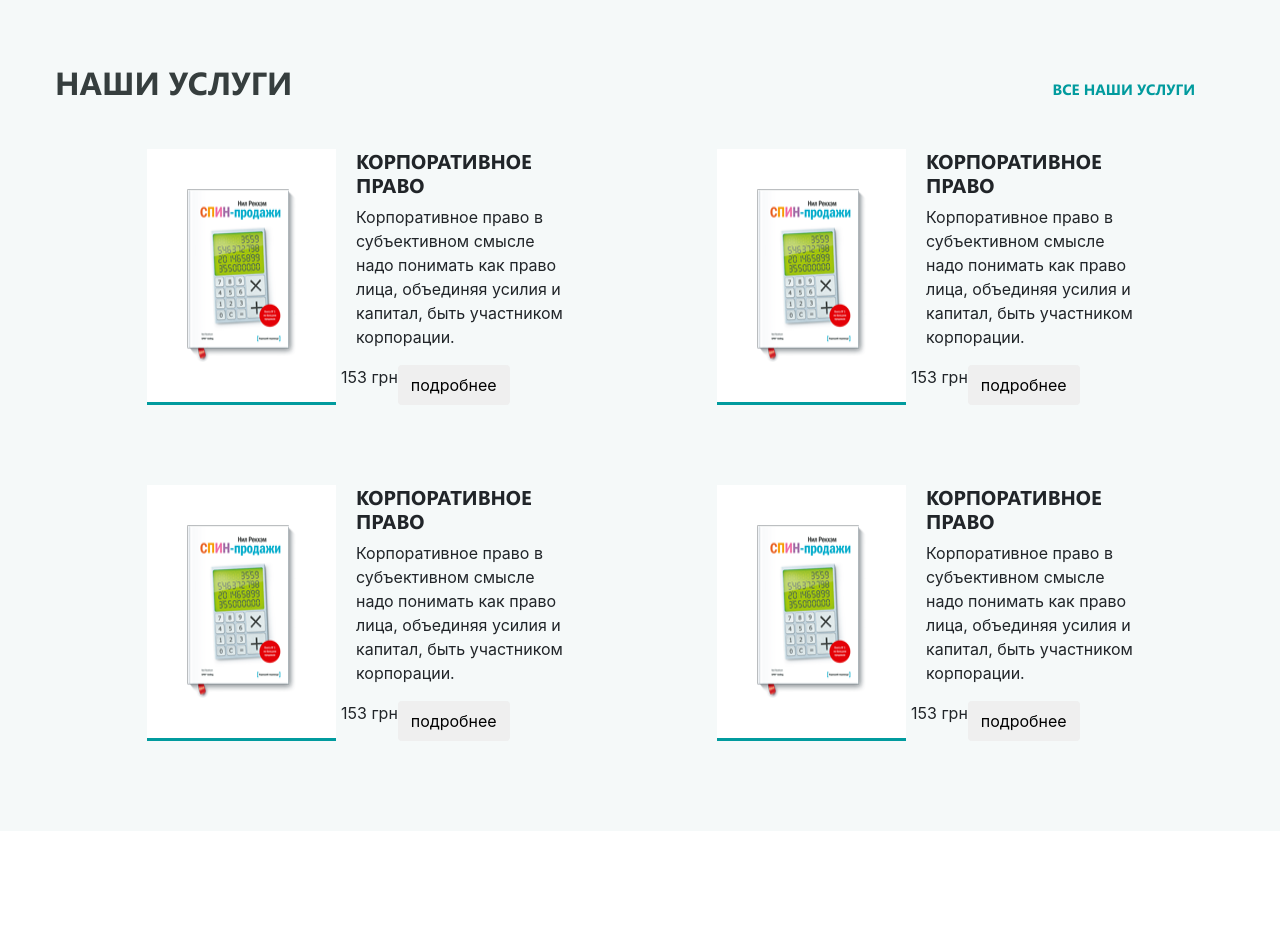
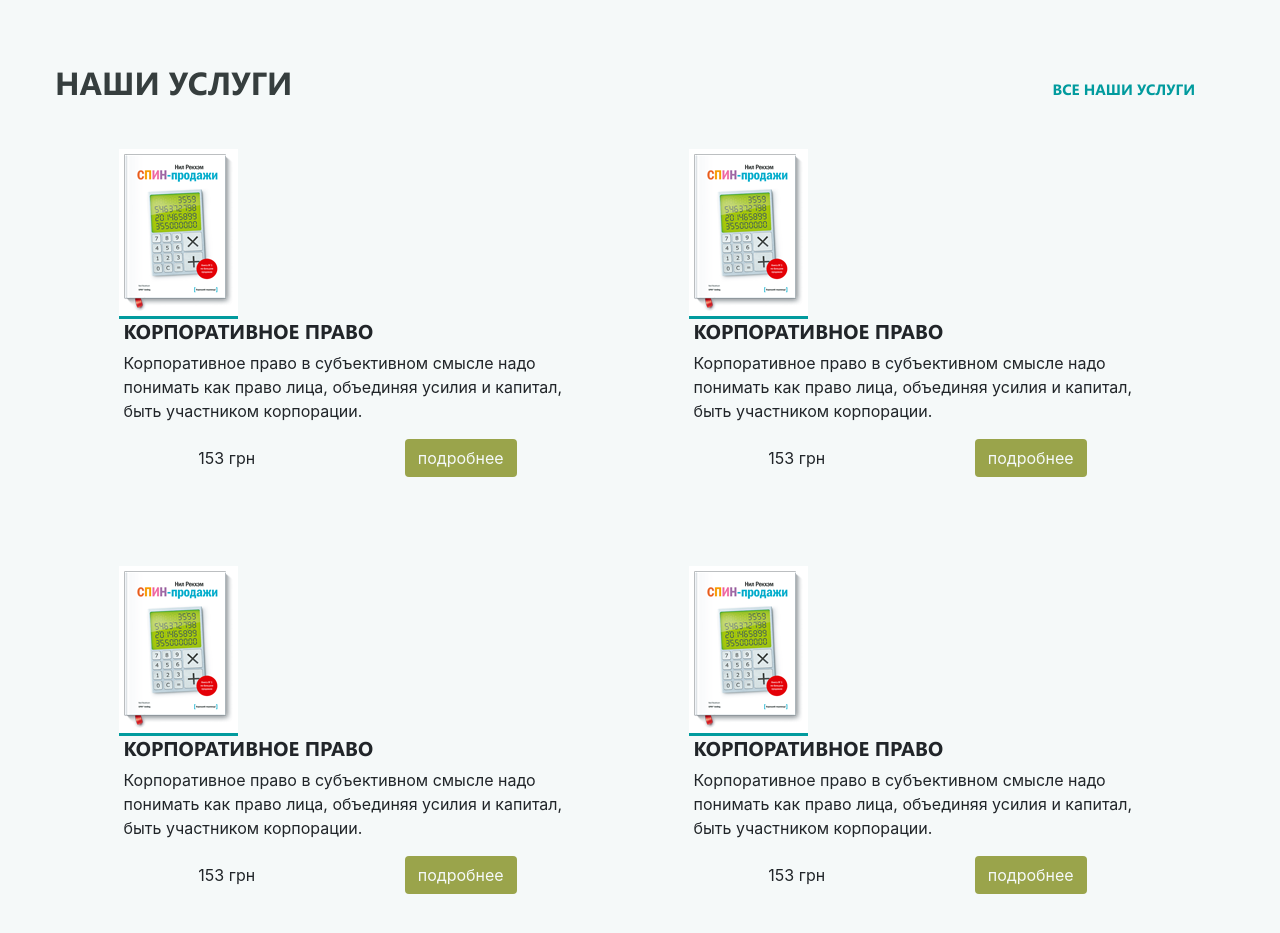
Before and after one commit to VasJeni/lawhelper, a website: page index.html in a window 1280 px wide. Shown: the part 1100-2033 px from the top of the page. Before the commit the page ends 1931 px from the top, so only its background shows below. Drawn offline with nearby package versions, Linux system fonts and the light colour scheme.

```diff
--- a/index.html
+++ b/index.html
@@ -2,11 +2,9 @@
 <html lang="en">
     <head>
         <meta charset="UTF-8">
-        <title>VasYen</title>
-        <link href="https://fonts.googleapis.com/css?family=Roboto:400,900|Source+Sans+Pro&amp;subset=cyrillic" rel="stylesheet">
+        <title>Title</title>
         <meta name="viewport" content="width=device-width, initial-scale=1">
         <link rel="stylesheet" href="css/style.css">
-        <script src="https://code.jquery.com/jquery-3.3.1.min.js"></script>
     </head>
     <body>
 
@@ -109,39 +107,48 @@
             </div>
             <div class="lc-product--list">
                 <div class="lc-product--item">
-                    <img src="images/calc.png" alt="book title">
+                    <div>
+                        <img src="images/calc.png" alt="book title">
+                    </div>
                     <div class="lc-product--item-text">
                         <div class="lc-product--item-describe">
                             <h4>КОРПОРАТИВНОЕ ПРАВО</h4>
                             <p>Корпоративное право в субъективном смысле надо понимать как право лица, объединяя усилия и капитал, быть участником корпорации. </p>
-                            <div class="row lc-product__item-price"><p>153 грн</p>
-                                <button class="btn">подробнее</button>
+                            <div class="lc-product--item-price">
+                                <p>153 грн</p>
+                                <button class="btn lc-product--btn-price">подробнее</button>
                             </div>
                         </div>
                     </div>
                 </div>
 
                 <div class="lc-product--item">
-                    <img src="images/calc.png" alt="book title">
+                    <div>
+                        <img src="images/calc.png" alt="book title">
+                    </div>
                     <div class="lc-product--item-text">
                         <div class="lc-product--item-describe">
                             <h4>КОРПОРАТИВНОЕ ПРАВО</h4>
                             <p>Корпоративное право в субъективном смысле надо понимать как право лица, объединяя усилия и капитал, быть участником корпорации. </p>
-                            <div class="row lc-product__item-price"><p>153 грн</p>
-                                <button class="btn">подробнее</button>
+                            <div class="lc-product--item-price">
+                                <p>153 грн</p>
+                                <button class="btn lc-product--btn-price">подробнее</button>
                             </div>
                         </div>
                     </div>
                 </div>
 
                 <div class="lc-product--item">
-                    <img src="images/calc.png" alt="book title">
+                    <div>
+                        <img src="images/calc.png" alt="book title">
+                    </div>
                     <div class="lc-product--item-text">
                         <div class="lc-product--item-describe">
                             <h4>КОРПОРАТИВНОЕ ПРАВО</h4>
                             <p>Корпоративное право в субъективном смысле надо понимать как право лица, объединяя усилия и капитал, быть участником корпорации. </p>
-                            <div class="row lc-product__item-price"><p>153 грн</p>
-                                <button class="btn">подробнее</button>
+                            <div class="lc-product--item-price">
+                                <p>153 грн</p>
+                                <button class="btn lc-product--btn-price">подробнее</button>
                             </div>
                         </div>
                     </div>
@@ -149,13 +156,16 @@
 
 
                 <div class="lc-product--item">
-                    <img src="images/calc.png" alt="book title">
+                    <div>
+                        <img src="images/calc.png" alt="book title">
+                    </div>
                     <div class="lc-product--item-text">
                         <div class="lc-product--item-describe">
                             <h4>КОРПОРАТИВНОЕ ПРАВО</h4>
                             <p>Корпоративное право в субъективном смысле надо понимать как право лица, объединяя усилия и капитал, быть участником корпорации. </p>
-                            <div class="row lc-product__item-price"><p>153 грн</p>
-                                <button class="btn">подробнее</button>
+                            <div class="lc-product--item-price">
+                                <p>153 грн</p>
+                                <button class="btn lc-product--btn-price">подробнее</button>
                             </div>
                         </div>
                     </div>
--- a/sass/section/_products.scss
+++ b/sass/section/_products.scss
@@ -15,33 +15,46 @@
     justify-content: space-around;
   }
   &--item{
-    width: 40%;
+    width: 45%;
     display: flex;
     flex-direction: row;
     margin: 20px 0;
     box-sizing: border-box;
     padding: 20px;
-    & > img{
+    flex-wrap: wrap;
+    &-price{
+      display: flex;
+      justify-content: space-around;
+      align-items: baseline;
+    }
+    & img{
       box-sizing: content-box;
-      padding: 40px 40px;
+      padding: 5px 5px;
       background-color: $primary-white-color;
       border-bottom: 3px solid $primary-link-color;
-
     }
     &-text{
-      width: 80%;
-      margin-left: 20px;
+      margin-left: 5px;
     }
     &-describe{
       & > h4 {
         font-family: $ff-bold;
         font-weight: 800;
         font-size: 20px;
+        text-transform: uppercase;
       }
     }
-    &:hover{
+
+    &:hover  {
       background-color: $primary-white-color;
+      & .lc-product--item-describe > h4 {
+        color: $primary-btn-color;
+      }
     }
 
   }
+  &--btn-price{
+    background-color: $primary-btn-color;
+    color: $primary-bg-color-light;
+  }
 }
```
Also changed, not shown: templates/base/head.html (+1 -3 lines), templates/blocks/products.html (+24 -12 lines), css/style.css.
